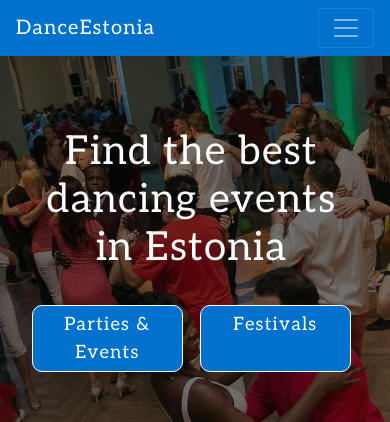
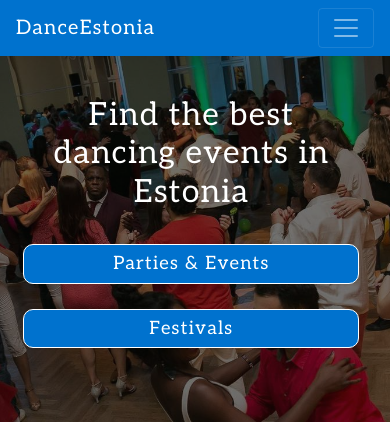
Before and after one commit to rrorrolfo/danceEstoniaClient, a React (Create React App) app in the folder client/: page /events in a window 390 px wide. Shown: the top 422 px of the page. Built offline with nearby package versions, Linux system fonts and the light colour scheme; no server answers.

Commit message:
Optimized styling for mobile

```diff
--- a/client/src/components/jumbotron/jumbotron.css
+++ b/client/src/components/jumbotron/jumbotron.css
@@ -1,5 +1,5 @@
 .main-jumbotron {
-  padding: 8rem 2rem 4rem;
+  padding: 6rem 2rem 4rem;
   background-image: url('../../assets/img/ikiz-festival.jpg');
   background-size: cover;
   background-repeat: no-repeat;
@@ -30,7 +30,7 @@
 }
 
 .welcoming-title {
-  font-size: 2.5rem;
+  font-size: 2rem;
 }
 
 .category-cta {
@@ -49,9 +49,9 @@
   text-decoration: none;
 }
 
-.category-cta:first-child {
+/* .category-cta:first-child {
   margin-right: 5%;
-}
+} */
 
 .main-jumbotron .active {
   /* Add styling for active state */
@@ -73,3 +73,7 @@
   background-color: #e5ecf1;
   color: var(--blue-estonia);
 }
+
+.justify-content-center {
+  flex-direction: column;
+}
```
